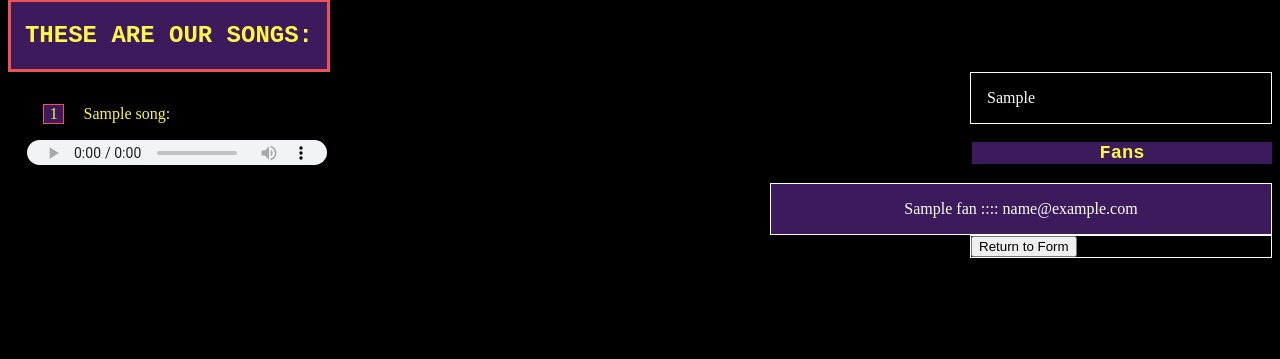
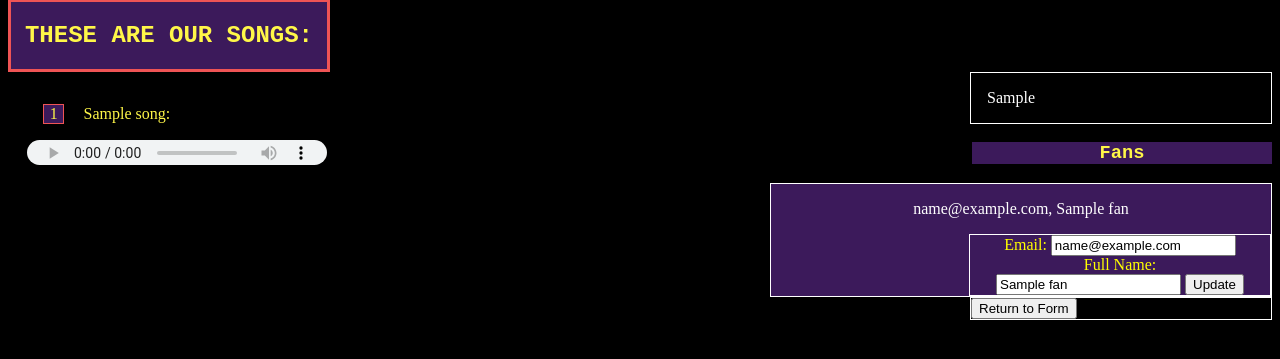
Before and after one commit to yohn-dezmon/petfriendly, a Flask app: template templates/thank_u.html in a window 1280 px wide. Shown: the part 131-490 px from the top of the page. Run offline with Flask 2, Linux system fonts and the light colour scheme; the template is opened without the code that fills it: most values are stand-ins (such as "Sample title", 1, 10 or a date in 2020).

Commit message:
completed the Update portion of the tutorial.

```diff
--- a/templates/thank_u.html
+++ b/templates/thank_u.html
@@ -8,9 +8,20 @@
   {% block paragrap %}
   <h3>Fans</h3>
   <div class="Fans">
-      {% for fan in fans %}
-        <p>{{ fan.name }} :::: {{ fan.email }}</p>
-      {% endfor %}
+    {% for fan in fans %}
+    <p> {{ fan.email }}, {{ fan.name }} </p>
+      <form action="./update" method="POST">
+        <div class="input-group">
+             <label for="email">Email:</label> <input value ="{{fan.email}}" id="email" type="hidden" name="oldemail">
+             <input value ="{{fan.email}}" id="email" type="email" name="newemail"><br>
+            <label for "name">Full Name:</label> <input id="name" value="{{fan.name}}"
+       type="hidden" name="oldname"><br>
+       <input value="{{fan.name}}" id="name" type="text" name="newname">
+
+            <input type="submit" value="Update">
+        </div>
+    </form>
+{% endfor %}
   </div>
 
   {% endblock %}
```
Also changed, not shown: docs/updating_tut.txt (added, +8 -0 lines), pet_back_end.py (+13 -1 lines), templates/pet_friend.html (+11 -8 lines), fandatabase.db.
